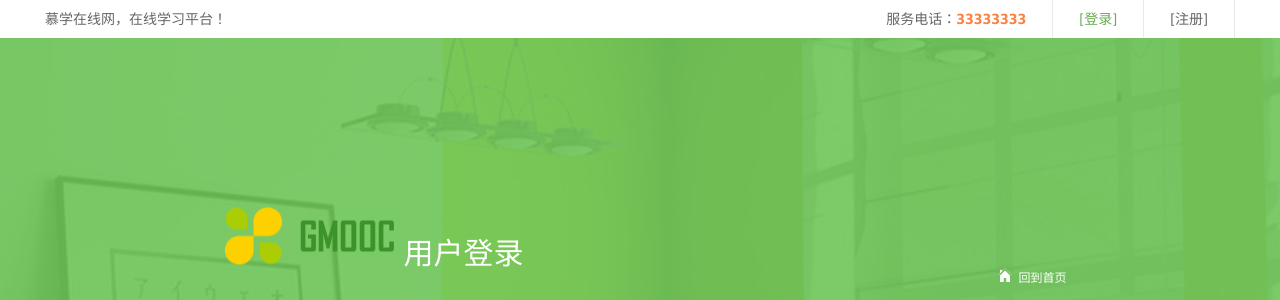
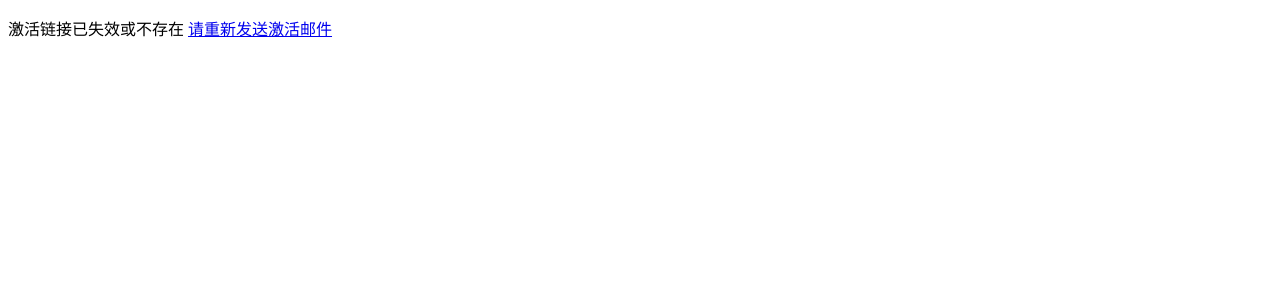
Before and after one commit to StarNek0/MxEduOL, a Django app: page /active/1/ in a window 1280 px wide. Shown: the top 300 px of the page. After the commit the page ends 37 px from the top, so only its background shows below. Run offline with Django 4.2, Linux system fonts and the light colour scheme.

Commit message:
添加HTML页面-激活链接失效。修改跳转地址

```diff
--- a/apps/users/views.py
+++ b/apps/users/views.py
@@ -72,11 +72,13 @@ class RegisterView(View):
 
 class ActiveUserView(View):
     def get(self, request, active_code):
-        all_records = EmailVerifyRecord.objects.filter(code = active_code)
+        all_records = EmailVerifyRecord.objects.filter(code=active_code)
         if all_records:
             for record in all_records:
                 email = record.email
                 user = UserProfile.objects.get(email=email)
                 user.is_active = True
                 user.save()
+        else:
+            return render(request, 'active_fail.html')
         return render(request, 'login.html')
--- /dev/null
+++ b/templates/active_fail.html
@@ -0,0 +1,12 @@
+<!DOCTYPE html>
+<html lang="en">
+<head>
+    <meta charset="UTF-8">
+    <title>链接失效</title>
+</head>
+<body>
+<p>激活链接已失效或不存在
+<a href = 'http://localhost:8000/register/'>请重新发送激活邮件</a>
+</p>
+</body>
+</html>
--- a/templates/login.html
+++ b/templates/login.html
@@ -40,8 +40,8 @@
             <p class="fl hd-tips">慕学在线网，在线学习平台！</p>
             <ul class="fr hd-bar">
                 <li>服务电话：<span>33333333</span></li>
-                <li class="active"><a href="login.html">[登录]</a></li>
-                <li><a href="register.html">[注册]</a></li>
+                <li class="active"><a href="{% url 'login' %}">[登录]</a></li>
+                <li><a href="{% url 'register' %}">[注册]</a></li>
             </ul>
         </div>
     </div>
@@ -50,9 +50,9 @@
     <div class="c-box bg-box">
         <div class="login-box clearfix">
             <div class="hd-login clearfix">
-                <a class="index-logo" href="index.html"></a>
+                <a class="index-logo" href="{% url 'index' %}"></a>
                 <h1>用户登录</h1>
-                <a class="index-font" href="index.html">回到首页</a>
+                <a class="index-font" href="{% url 'index' %}">回到首页</a>
             </div>
             <div class="fl slide">
                 <div class="imgslide">
@@ -86,7 +86,7 @@
                     <input type='hidden' name='csrfmiddlewaretoken' value='5I2SlleZJOMUX9QbwYLUIAOshdrdpRcy' />
                     {% csrf_token %}
                 </form>
-                <p class="form-p">没有慕学在线网帐号？<a href="register.html">[立即注册]</a></p>
+                <p class="form-p">没有慕学在线网帐号？<a href="{% url 'register' %}">[立即注册]</a></p>
             </div>
         </div>
     </div>
```
